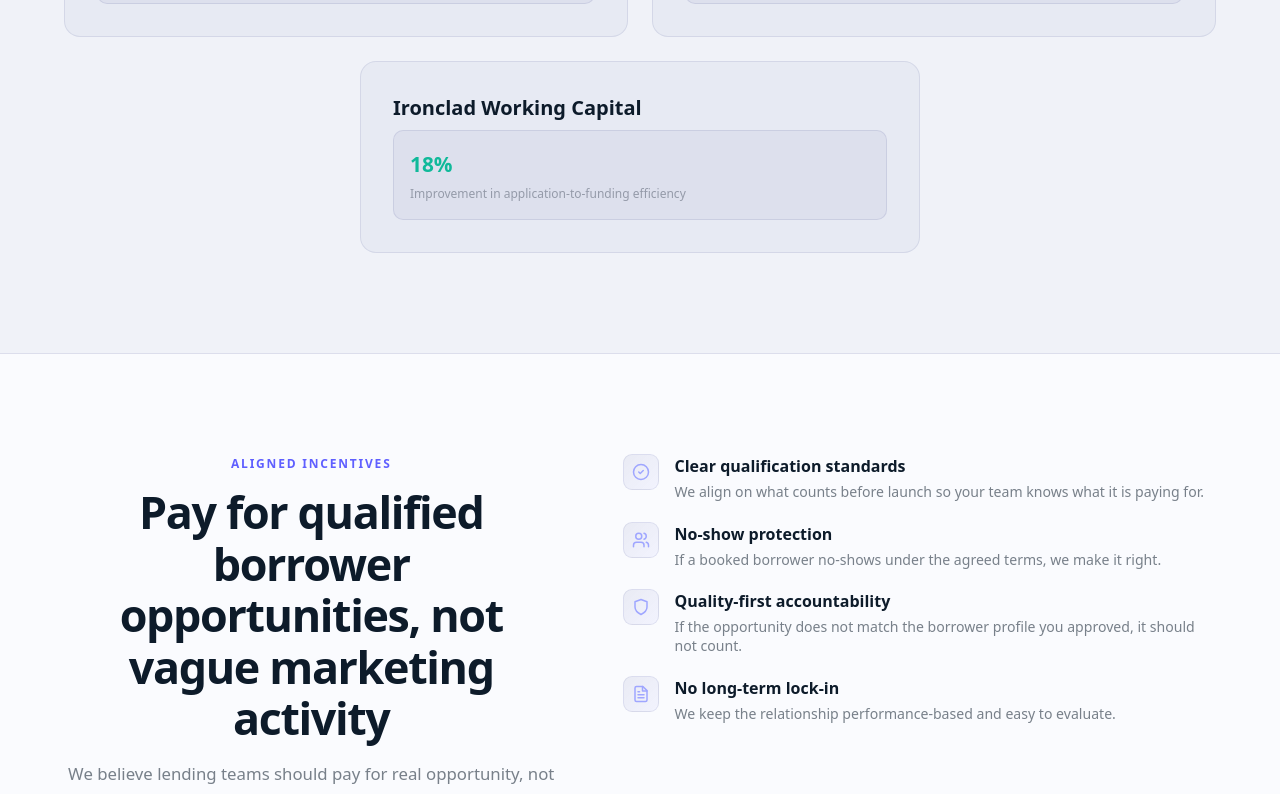
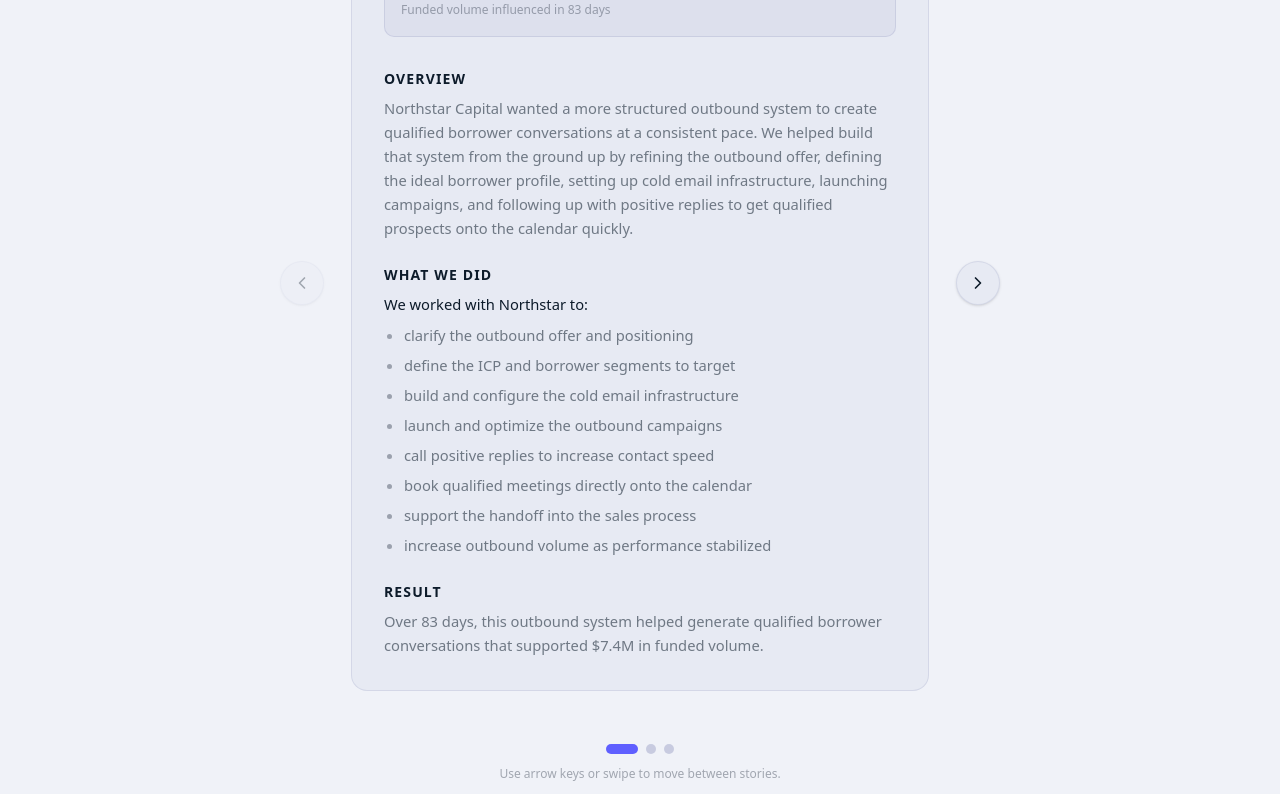
Before and after one commit to HunzlaHussain/social_bloom, a Next.js app: page / in a window 1280 px wide. Shown: the part 4520-5314 px from the top of the page. Built offline with nearby package versions, Linux system fonts and the light colour scheme.

Commit message:
Enhance landing page case studies section with detailed descriptions and navigation functionality

```diff
--- a/src/app/page.tsx
+++ b/src/app/page.tsx
@@ -1,26 +1,76 @@
 'use client';
 
-import { useEffect, useMemo } from "react";
+import { useEffect, useMemo, useRef, useState } from "react";
+import { ChevronLeft, ChevronRight } from "lucide-react";
 import { SiteHeader } from "@/components/SiteHeader";
 import { SiteFooter } from "@/components/SiteFooter";
 import Image from "next/image";
 import Link from "next/link";
 
-const RESULT_CARDS = [
+const CASE_STUDIES = [
   {
     title: "Northstar Capital",
+    headline: "Supported $7.4M in funded volume over 83 days",
     value: "$7.4M",
-    subtext: "Funded volume influenced in 83 days",
+    metricLabel: "Funded volume influenced in 83 days",
+    overview:
+      "Northstar Capital wanted a more structured outbound system to create qualified borrower conversations at a consistent pace. We helped build that system from the ground up by refining the outbound offer, defining the ideal borrower profile, setting up cold email infrastructure, launching campaigns, and following up with positive replies to get qualified prospects onto the calendar quickly.",
+    whatWeDidLead: "We worked with Northstar to:",
+    whatWeDid: [
+      "clarify the outbound offer and positioning",
+      "define the ICP and borrower segments to target",
+      "build and configure the cold email infrastructure",
+      "launch and optimize the outbound campaigns",
+      "call positive replies to increase contact speed",
+      "book qualified meetings directly onto the calendar",
+      "support the handoff into the sales process",
+      "increase outbound volume as performance stabilized",
+    ],
+    result:
+      "Over 83 days, this outbound system helped generate qualified borrower conversations that supported $7.4M in funded volume.",
   },
   {
     title: "Summit Business Funding",
+    headline: "19 qualified business borrower appointments in 5 weeks",
     value: "19",
-    subtext: "Qualified business borrower appointments in 5 weeks",
+    metricLabel: "Qualified business borrower appointments in 5 weeks",
+    overview:
+      "Summit Business Funding needed a more reliable way to generate conversations with qualified business borrowers. We built an outbound system designed to do more than just drive replies. The goal was to generate actual appointments with businesses that fit their lending criteria and were worth the team’s time.",
+    whatWeDidLead: "We helped Summit:",
+    whatWeDid: [
+      "tighten the outbound offer",
+      "define the right borrower ICPs",
+      "set up cold email infrastructure",
+      "launch targeted campaigns",
+      "monitor and optimize response quality",
+      "call positive replies to move prospects faster",
+      "book qualified appointments directly onto the client’s calendar",
+      "support the sales process after booking",
+    ],
+    result:
+      "In the first 5 weeks, the campaign generated 19 qualified business borrower appointments.",
   },
   {
     title: "Ironclad Working Capital",
+    headline: "18% improvement in application-to-funding efficiency",
     value: "18%",
-    subtext: "Improvement in application-to-funding efficiency",
+    metricLabel: "Improvement in application-to-funding efficiency",
+    overview:
+      "Ironclad Working Capital was not just looking for more top-of-funnel activity. The bigger opportunity was improving fit, follow-up, and conversion quality throughout the process. We built an outbound system aimed at bringing in stronger borrower opportunities and helping the team move faster on positive intent.",
+    whatWeDidLead: "We partnered with Ironclad to:",
+    whatWeDid: [
+      "refine the offer for outbound",
+      "define tighter borrower targeting criteria",
+      "set up the cold email infrastructure",
+      "launch and optimize campaigns",
+      "identify and respond quickly to positive replies",
+      "call engaged prospects to accelerate next steps",
+      "book qualified conversations onto the calendar",
+      "support a stronger sales handoff and follow-up process",
+      "scale activity once the system was working",
+    ],
+    result:
+      "By improving targeting, response handling, and downstream sales coordination, Ironclad saw an 18% improvement in application-to-funding efficiency.",
   },
 ] as const;
 
@@ -58,6 +108,15 @@
   };
 
   const mockNumbers = useMemo(() => makeMockNumbers("social-bloom:home:metrics"), []);
+
+  const [caseSlide, setCaseSlide] = useState(0);
+  const caseTouchStartX = useRef<number | null>(null);
+  const caseStudyCount = CASE_STUDIES.length;
+  const isFirstCaseSlide = caseSlide === 0;
+  const isLastCaseSlide = caseSlide === caseStudyCount - 1;
+  const goCasePrev = () => setCaseSlide((i) => Math.max(0, i - 1));
+  const goCaseNext = () =>
+    setCaseSlide((i) => Math.min(caseStudyCount - 1, i + 1));
 
   useEffect(() => {
     const observer = new IntersectionObserver(
@@ -657,25 +716,136 @@
               funded volume.
             </p>
           </div>
-          <div className="grid grid-cols-1 gap-6 md:grid-cols-2">
-            {RESULT_CARDS.map((card, i) => (
-              <div
-                key={card.title}
-                className={`rounded-2xl border border-sb-border bg-sb-card p-6 transition-[border-color,transform] duration-300 hover:-translate-y-0.5 hover:border-sb-border-strong sm:p-8 reveal${
-                  i === 1 ? " reveal-delay-1" : i === 2 ? " reveal-delay-2" : ""
-                }${i === RESULT_CARDS.length - 1 && RESULT_CARDS.length % 2 === 1 ? " md:col-span-2 md:mx-auto md:w-full md:max-w-[560px]" : ""}`}
+          <div
+            className="reveal relative mx-auto max-w-[720px]"
+            onKeyDown={(e) => {
+              if (e.key === "ArrowLeft") {
+                e.preventDefault();
+                goCasePrev();
+              } else if (e.key === "ArrowRight") {
+                e.preventDefault();
+                goCaseNext();
+              }
+            }}
+            onTouchStart={(e) => {
+              caseTouchStartX.current = e.targetTouches[0]?.clientX ?? null;
+            }}
+            onTouchEnd={(e) => {
+              const start = caseTouchStartX.current;
+              caseTouchStartX.current = null;
+              if (start == null) return;
+              const end = e.changedTouches[0]?.clientX;
+              if (end == null) return;
+              const delta = end - start;
+              if (Math.abs(delta) < 48) return;
+              if (delta > 0) goCasePrev();
+              else goCaseNext();
+            }}
+            role="region"
+            aria-roledescription="carousel"
+            aria-label="Client results case studies"
+            tabIndex={0}
+          >
+            <div className="mx-auto flex w-full max-w-[880px] items-center gap-2 sm:gap-4 md:gap-6">
+              <button
+                type="button"
+                onClick={goCasePrev}
+                disabled={isFirstCaseSlide}
+                className="inline-flex h-10 w-10 shrink-0 items-center justify-center rounded-full border border-sb-border bg-sb-card text-sb-text shadow-sm transition hover:border-sb-border-strong hover:bg-sb-bg-secondary disabled:cursor-not-allowed disabled:opacity-35 disabled:hover:border-sb-border disabled:hover:bg-sb-card sm:h-11 sm:w-11"
+                aria-label="Previous case study"
               >
-                <div className="mb-2 font-display text-xl font-semibold">{card.title}</div>
-                <div className="flex flex-wrap gap-5">
-                  <div className="min-w-[100px] flex-1 rounded-[10px] border border-sb-border bg-[rgba(42,50,130,0.05)] p-4">
-                    <div className="mb-0.5 font-display text-[1.3rem] font-bold text-sb-accent">
-                      {card.value}
-                    </div>
-                    <div className="text-[0.75rem] font-medium text-sb-text-muted">{card.subtext}</div>
+                <ChevronLeft className="h-5 w-5" aria-hidden />
+              </button>
+              <div className="min-w-0 flex-1">
+                <div className="overflow-hidden rounded-2xl">
+                  <div
+                    className="flex transition-transform duration-500 ease-out motion-reduce:transition-none"
+                    style={{ transform: `translateX(-${caseSlide * 100}%)` }}
+                  >
+                    {CASE_STUDIES.map((study, slideIndex) => (
+                      <article
+                        key={study.title}
+                        className="w-full shrink-0 border-x border-transparent px-0.5"
+                        aria-hidden={caseSlide !== slideIndex}
+                      >
+                        <div className="rounded-2xl border border-sb-border bg-sb-card p-6 sm:p-8">
+                          <div className="mb-1 font-display text-xl font-semibold">{study.title}</div>
+                          <p className="mb-4 text-[0.95rem] font-medium leading-snug text-sb-text-secondary">
+                            {study.headline}
+                          </p>
+                          <div className="mb-8 flex flex-wrap gap-5">
+                            <div className="min-w-[100px] flex-1 rounded-[10px] border border-sb-border bg-[rgba(42,50,130,0.05)] p-4">
+                              <div className="mb-0.5 font-display text-[1.3rem] font-bold text-sb-accent">
+                                {study.value}
+                              </div>
+                              <div className="text-[0.75rem] font-medium text-sb-text-muted">
+                                {study.metricLabel}
+                              </div>
+                            </div>
+                          </div>
+                          <div className="space-y-6 text-[0.92rem] leading-relaxed text-sb-text-secondary [&_h3]:text-sb-text">
+                            <div>
+                              <h3 className="mb-2 text-sm font-bold uppercase tracking-[0.08em] text-sb-text">
+                                Overview
+                              </h3>
+                              <p>{study.overview}</p>
+                            </div>
+                            <div>
+                              <h3 className="mb-2 text-sm font-bold uppercase tracking-[0.08em] text-sb-text">
+                                What We Did
+                              </h3>
+                              <p className="mb-2 font-medium text-sb-text">{study.whatWeDidLead}</p>
+                              <ul className="list-disc space-y-1.5 pl-5 marker:text-sb-text-muted">
+                                {study.whatWeDid.map((item) => (
+                                  <li key={item}>{item}</li>
+                                ))}
+                              </ul>
+                            </div>
+                            <div>
+                              <h3 className="mb-2 text-sm font-bold uppercase tracking-[0.08em] text-sb-text">
+                                Result
+                              </h3>
+                              <p>{study.result}</p>
+                            </div>
+                          </div>
+                        </div>
+                      </article>
+                    ))}
                   </div>
                 </div>
               </div>
-            ))}
+              <button
+                type="button"
+                onClick={goCaseNext}
+                disabled={isLastCaseSlide}
+                className="inline-flex h-10 w-10 shrink-0 items-center justify-center rounded-full border border-sb-border bg-sb-card text-sb-text shadow-sm transition hover:border-sb-border-strong hover:bg-sb-bg-secondary disabled:cursor-not-allowed disabled:opacity-35 disabled:hover:border-sb-border disabled:hover:bg-sb-card sm:h-11 sm:w-11"
+                aria-label="Next case study"
+              >
+                <ChevronRight className="h-5 w-5" aria-hidden />
+              </button>
+            </div>
+
+            <div className="mt-6 flex justify-center">
+              <div className="flex gap-2" role="group" aria-label="Case study slides">
+                {CASE_STUDIES.map((study, i) => (
+                  <button
+                    key={study.title}
+                    type="button"
+                    aria-current={caseSlide === i ? "true" : undefined}
+                    aria-label={`Show ${study.title}`}
+                    onClick={() => setCaseSlide(i)}
+                    className={`h-2.5 rounded-full transition-[width,background-color] duration-300 ${
+                      caseSlide === i
+                        ? "w-8 bg-sb-primary"
+                        : "w-2.5 bg-sb-border-strong hover:bg-sb-text-muted"
+                    }`}
+                  />
+                ))}
+              </div>
+            </div>
+            <p className="mt-3 text-center text-xs text-sb-text-muted">
+              Use arrow keys or swipe to move between stories.
+            </p>
           </div>
         </div>
       </section>
```
